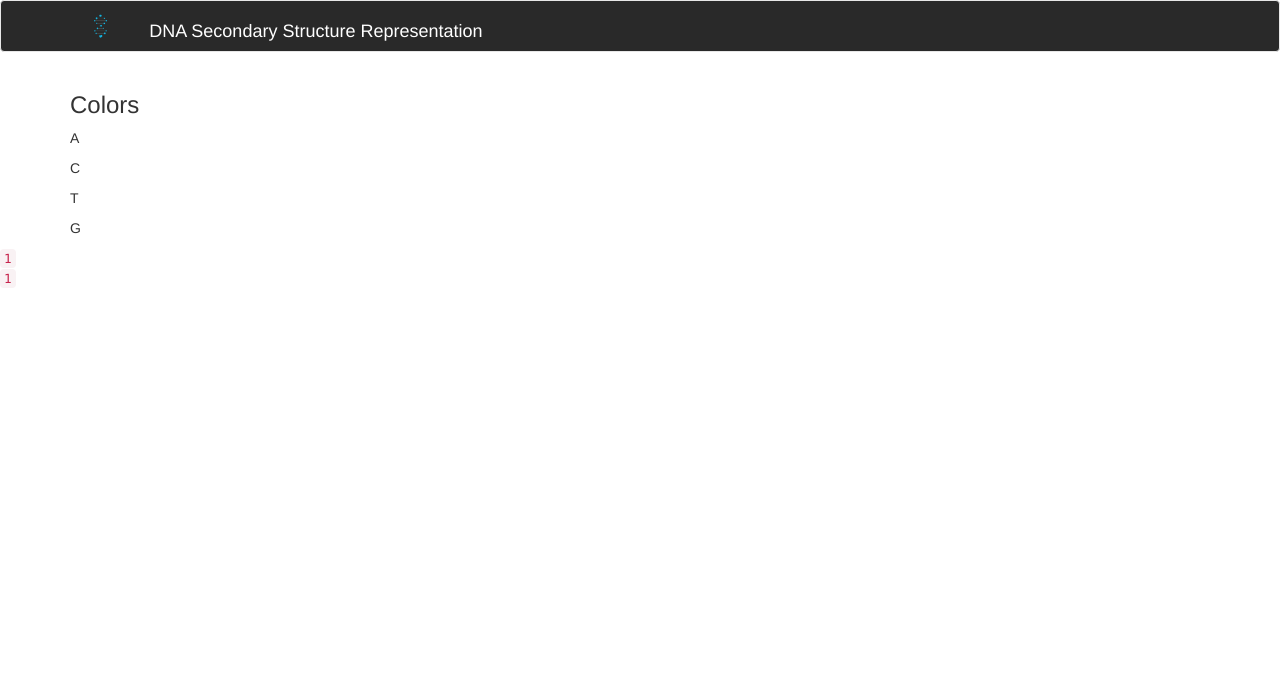
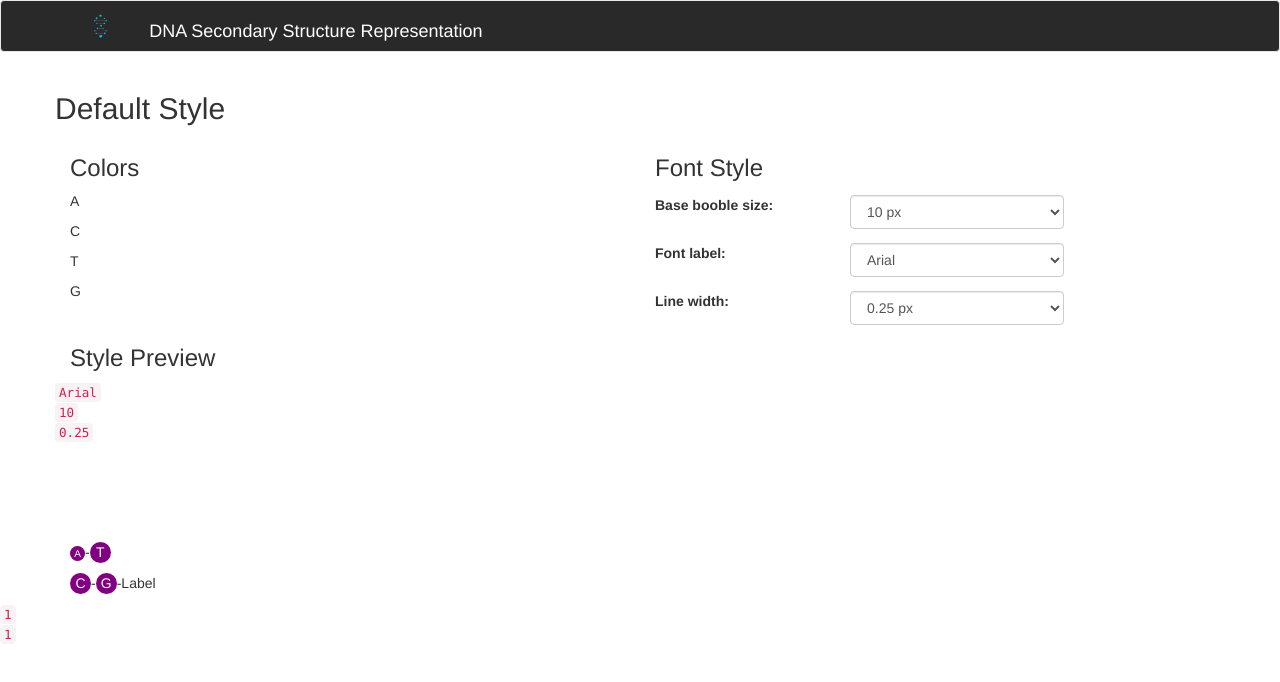
Before and after one commit to guglio/dna-secondary-strucure-representation, a React (Create React App) app: page /1/1 in a window 1280 px wide. Shown: the top 682 px of the page. Built offline with nearby package versions, Linux system fonts and the light colour scheme.

Commit message:
Strart to create the backbone for the style configurations

```diff
--- /dev/null
+++ b/src/GraphStyle.css
@@ -0,0 +1,15 @@
+.baseline{}
+.baseBubble{
+  display: inline-block;
+  background-color: purple;
+  border-radius: 50%;
+  text-align: center;
+  width: 1.5em;
+  height:1.5em;
+  line-height: 1.5em;
+  color: #fff;
+}
+.baseLabel{}
+.fontStyleCols .row{
+  margin-top: 1em;
+}
--- a/src/GraphStyle.js
+++ b/src/GraphStyle.js
@@ -1,12 +1,38 @@
 import React, { Component } from 'react';
-import {Col,Grid,Row} from 'react-bootstrap';
+import {Col,Grid,Row,ControlLabel,FormControl} from 'react-bootstrap';
+import './GraphStyle.css';
+
+
+const fonts =['Arial','Helvetica','Times New Roman'];
+const boobleSizes = [10,11,12,13,14,15,16,17,18,19];
+const lineSizes = [0.25,0.5,1,1.25,1.5,1.75,2];
 
 class GraphStyle extends Component{
+  constructor(props) {
+      super(props);
+      this.state = {
+        font: fonts[0],
+        booble: boobleSizes[0],
+        line: lineSizes[0]
+      };
+
+      this.handleStyleChange = this.handleStyleChange.bind(this);
+  }
+
+  handleStyleChange(event) {
+    const target = event.target;
+    const name = target.name;
+    const value = target.value;
+    this.setState({
+      [name]: value
+    });
+  }
 
   render(){
     return(
       <Grid>
         <Row>
+          <h2>Default Style</h2>
           <Col md={6}>
             <h3>Colors</h3>
             <p>A</p>
@@ -14,8 +40,64 @@ class GraphStyle extends Component{
             <p>T</p>
             <p>G</p>
           </Col>
-          <Col md={6}>
-
+          <Col md={6} className="fontStyleCols">
+            <h3>Font Style</h3>
+            <Row>
+              <Col md={4}>
+                <ControlLabel>Base booble size:</ControlLabel>
+              </Col>
+              <Col md={5}>
+                <FormControl componentClass="select" value={this.state.value} onChange={this.handleStyleChange} name="booble">
+                  {boobleSizes.map(function(item,index) {
+                    return <option value={item} key={index}>{item} {typeof(item) === 'number' ? 'px':''}</option>;
+                  })}
+                </FormControl>
+              </Col>
+            </Row>
+            <Row>
+              <Col md={4}>
+                <ControlLabel>Font label:</ControlLabel>
+              </Col>
+              <Col md={5}>
+                <FormControl componentClass="select" value={this.state.value} onChange={this.handleStyleChange} name="font">
+                  {fonts.map(function(item,index) {
+                    return <option value={item} key={index}>{item} {typeof(item) === 'number' ? 'px':''}</option>;
+                  })}
+                </FormControl>
+              </Col>
+            </Row>
+            <Row>
+              <Col md={4}>
+                <ControlLabel>Line width:</ControlLabel>
+              </Col>
+              <Col md={5}>
+                <FormControl componentClass="select" value={this.state.value} onChange={this.handleStyleChange} name="line">
+                  {lineSizes.map(function(item,index) {
+                    return <option value={item} key={index}>{item} {typeof(item) === 'number' ? 'px':''}</option>;
+                  })}
+                </FormControl>
+              </Col>
+            </Row>
+          </Col>
+        </Row>
+        <Row>
+          <Col md={12}>
+            <h3>Style Preview</h3>
+            <Row>
+              <code>{this.state.font}</code><br/>
+              <code>{this.state.booble}</code><br/>
+              <code>{this.state.line}</code><br/>
+            </Row><br/><br/><br/><br/><br/>
+            <Row>
+              <Col md={12}>
+                <p><span className="baseBubble" style={{'font-size':this.state.booble+'px'}}>A</span><span className="baseline">-</span><span className="baseBubble">T</span></p>
+              </Col>
+            </Row>
+            <Row>
+              <Col md={12}>
+                <p><span className="baseBubble">C</span><span className="baseline">-</span><span className="baseBubble">G</span><span className="baseline">-</span><span className="baseLabel">Label</span></p>
+              </Col>
+            </Row>
           </Col>
         </Row>
       </Grid>
```
